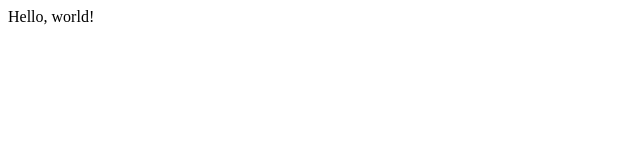
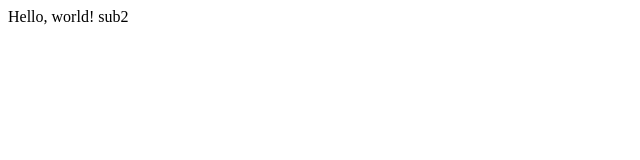
Before and after one commit to takeiwa/reportest, a plain HTML site: page index.html in a window 1280 px wide. Shown: the full height of the page, 0-640 px from the left. Drawn offline with Linux system fonts and the light colour scheme.

Commit message:
sub2へコミット

```diff
--- a/index.html
+++ b/index.html
@@ -5,6 +5,6 @@
     <title>hello</title>
   </head>
   <body>
-  Hello, world!
+  Hello, world! sub2
   </body>
 </html>
```
